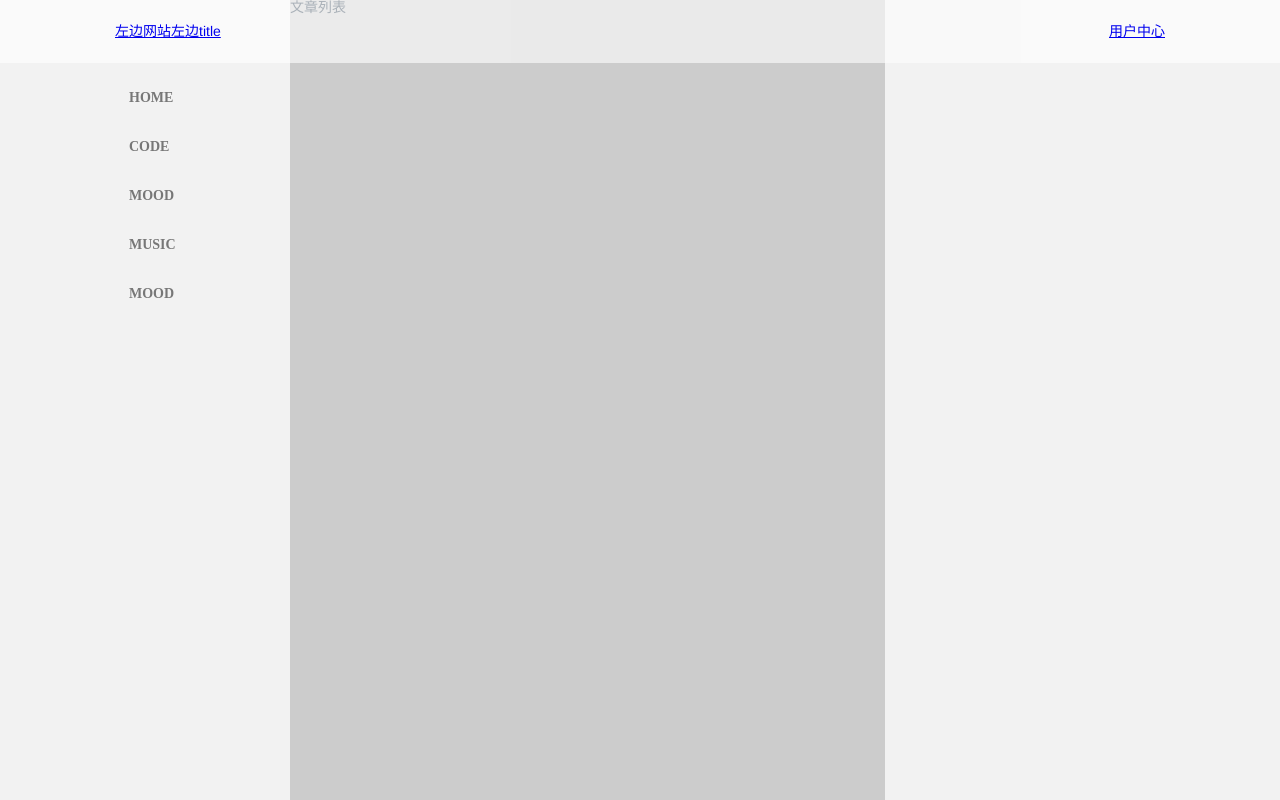
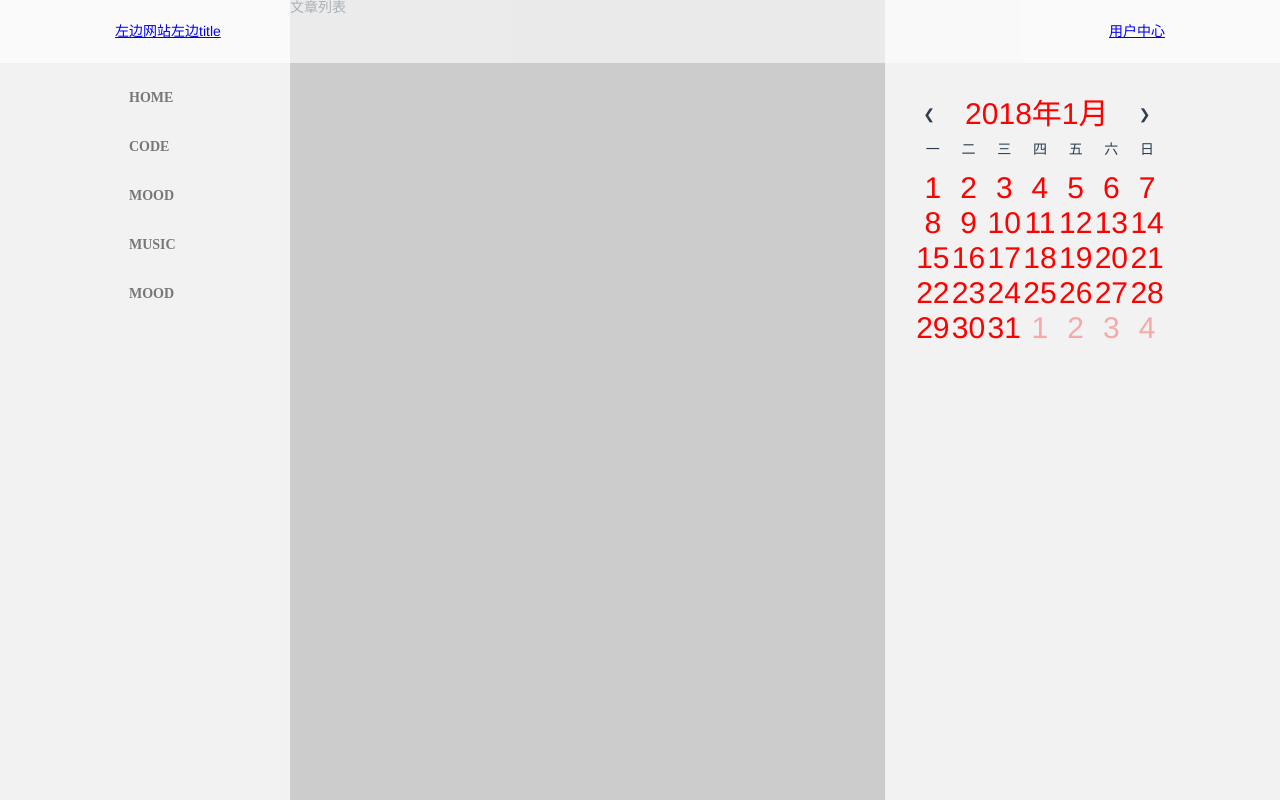
Before and after one commit to jimmyspace/myapp-frontend, a Vue app: page /#/List in a window 1280 px wide. Shown: the top 800 px of the page. Built offline with nearby package versions, Linux system fonts and the light colour scheme; no server answers.

Commit message:
日历初次提交

```diff
--- a/src/components/Index.vue
+++ b/src/components/Index.vue
@@ -1,16 +1,19 @@
 <template>
   <div class="index">
     <jside></jside>
+    <jshare></jshare>
     <router-view/>
   </div>
 </template>
 
 <script>
 import Jside from '@/components/common/Jside'
+import Jshare from '@/components/common/Jshare'
 export default {
   name: 'Index',
   components: {
-    Jside
+    Jside,
+    Jshare
   },
   mounted(){
     this.$store.dispatch('getArticles')
--- /dev/null
+++ b/src/components/common/Calendar.vue
@@ -0,0 +1,199 @@
+<template>
+  <div class="calendar-box">
+    <!-- 年份 月份 -->
+    <div class="months">
+      <ul class="month-list">
+        <li class="arrow prev" @click="pickPre(currentYear, currentMonth)">❮</li>
+        <li class="year-month">
+          <span class="choose-year">
+            <span>{{ currentYear }}</span>
+            <span>年</span>
+            <span>{{ currentMonth }}</span>
+            <span>月</span>
+            <span>{{ currentDay }}</span>
+            <span>日</span>
+          </span>
+        </li>
+        <li class="arrow next" @click="pickNext(currentYear, currentMonth)">❯</li>
+      </ul>
+    </div>
+    <!-- 星期 -->
+    <ul class="weekdays">
+      <li>一</li>
+      <li>二</li>
+      <li>三</li>
+      <li>四</li>
+      <li>五</li>
+      <li>六</li>
+      <li>日</li>
+    </ul>
+    <!-- 日期 -->
+    <ul class="days">
+      <li v-for="day in days">
+        <!--本月-->
+        <span v-if="day.getMonth() + 1 != currentMonth"
+              class="other-month">{{ day.getDate() }}</span>
+        <span v-else class="item"
+              :class="{ 'active': day.getFullYear() == new Date().getFullYear() && day.getMonth() == new Date().getMonth() && day.getDate() == new Date().getDate() }">
+          <!--today-->
+          <a>{{ day.getDate() }}</a>
+        </span>
+      </li>
+    </ul>
+  </div>
+</template>
+
+<script>
+  export default {
+    name: 'aside-calendar',
+    data() {
+      return {
+        currentDay: 1,
+        currentMonth: 1,
+        currentYear: 1970,
+        currentWeek: 1,
+        days: []
+      }
+    },
+    mounted() {
+      this.initData(null)
+    },
+    methods: {
+      initData(cur) {
+        const date = cur ? new Date(cur) : new Date()
+        this.currentDay = date.getDate()
+        this.currentYear = date.getFullYear()
+        this.currentMonth = date.getMonth() + 1
+        this.currentWeek = date.getDay()
+        if (this.currentWeek == 0) this.currentWeek = 7
+        const str = this.formatDate(this.currentYear, this.currentMonth, this.currentDay)
+        // console.log("today:" + str + "," + this.currentWeek)
+        this.days.length = 0
+        // 今天是周日，放在第一行第7个位置，前面6个
+        for (let i = this.currentWeek - 1; i >= 0; i--) {
+          const d = new Date(str)
+          d.setDate(d.getDate() - i)
+          // console.log("y:" + d.getDate())
+          this.days.push(d)
+        }
+        for (let i = 1; i <= 35 - this.currentWeek; i++) {
+          const d = new Date(str)
+          d.setDate(d.getDate() + i)
+          this.days.push(d)
+        }
+      },
+      pick(date) {
+        alert(this.formatDate(date.getFullYear(), date.getMonth() + 1, date.getDate()))
+      },
+      pickPre(year, month) {
+        //  setDate(0); 上月最后一天
+        //  setDate(-1); 上月倒数第二天
+        //  setDate(dx) 参数dx为 上月最后一天的前后dx天
+        const d = new Date(this.formatDate(year, month, 1))
+        d.setDate(0)
+        this.initData(this.formatDate(d.getFullYear(), d.getMonth() + 1, 1))
+      },
+      pickNext(year, month) {
+        const d = new Date(this.formatDate(year, month, 1))
+        d.setDate(35)
+        this.initData(this.formatDate(d.getFullYear(), d.getMonth() + 1, 1))
+      },
+      pickYear(year, month) {
+        alert(year + "," + month)
+      },
+      // 返回 类似 2016-01-02 格式的字符串
+      formatDate(year, month, day) {
+        const y = year
+        let m = month
+        if (m < 10) m = '0' + m
+        let d = day
+        if (d < 10) d = '0' + d
+        return y + '-' + m + '-' + d
+      }
+    }
+  }
+</script>
+
+<style lang="less" scoped>
+  .calendar-box {
+    min-height: 17em;
+    > .months {
+      margin-bottom: .5em;
+      > .month-list {
+        padding: 0;
+        margin: 0;
+        list-style: none;
+        overflow: hidden;
+        > li {
+          float: left;
+          height: 2em;
+          line-height: 2em;
+          text-align: center;
+          &.year-month {
+            width: 11.4em;
+          }
+          &.arrow {
+            width: 2em;
+            // background-color: $module-hover-bg;
+            cursor: pointer;
+            &:hover {
+              // background-color: darken($module-hover-bg, 15%);
+            }
+            &.prev {
+              margin-right: 1em;
+            }
+            &.next {
+              margin-left: 1em;
+            }
+          }
+        }
+      }
+    }
+    > .days,
+    > .weekdays {
+      list-style: none;
+      padding: 0;
+      margin: 0;
+      overflow: hidden;
+      margin-bottom: .5em;
+      > li {
+        display: inline-block;
+        width: calc(100% / 7);
+        text-align: center;
+      }
+    }
+    > .weekdays {
+      height: 2em;
+      line-height: 2em;
+    }
+    > .days {
+      min-height: 10em;
+      margin-bottom: 0;
+      position: relative;
+      > .loading-box {
+        transform: translateY(100%);
+      }
+      > li {
+        line-height: 2.5em;
+        > .other-month {
+          opacity: .3;
+          cursor: initial;
+        }
+        > .item {
+          display: block;
+          border-radius: 100%;
+          > a {
+            display: block;
+            // cursor: pointer;
+          }
+          &:hover {
+            // background-color: lighten($module-hover-bg, 10%);
+          }
+          &.active {
+            // background-color: $module-hover-bg;
+          }
+        }
+      }
+    }
+  }
+</style>
--- a/src/components/common/Jshare.vue
+++ b/src/components/common/Jshare.vue
@@ -0,0 +1,31 @@
+<template>
+  <div class="jshare">
+    <calendar></calendar>
+  </div>
+</template>
+
+<script>
+import Calendar from '@/components/common/Calendar'
+export default {
+  name: 'Jshare',
+  components: {
+    Calendar
+  },
+  data () {
+    return {
+
+    }
+  }
+}
+</script>
+
+<!-- Add "scoped" attribute to limit CSS to this component only -->
+<style scoped lang="less">
+.jshare{
+  position: absolute;
+  width: 250px;
+  top: 100px;
+  right: 0;
+  z-index: 999;
+}
+</style>
```
